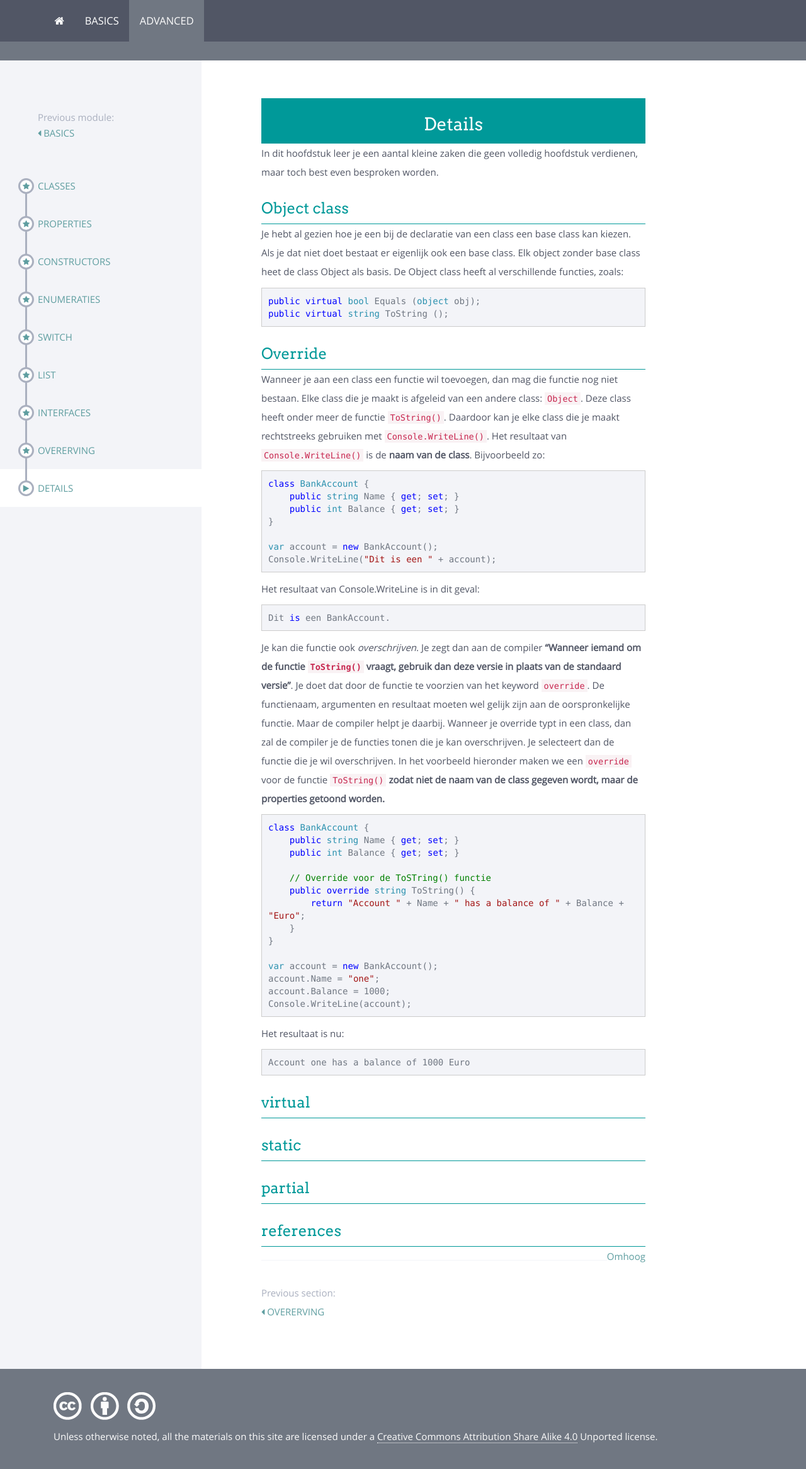
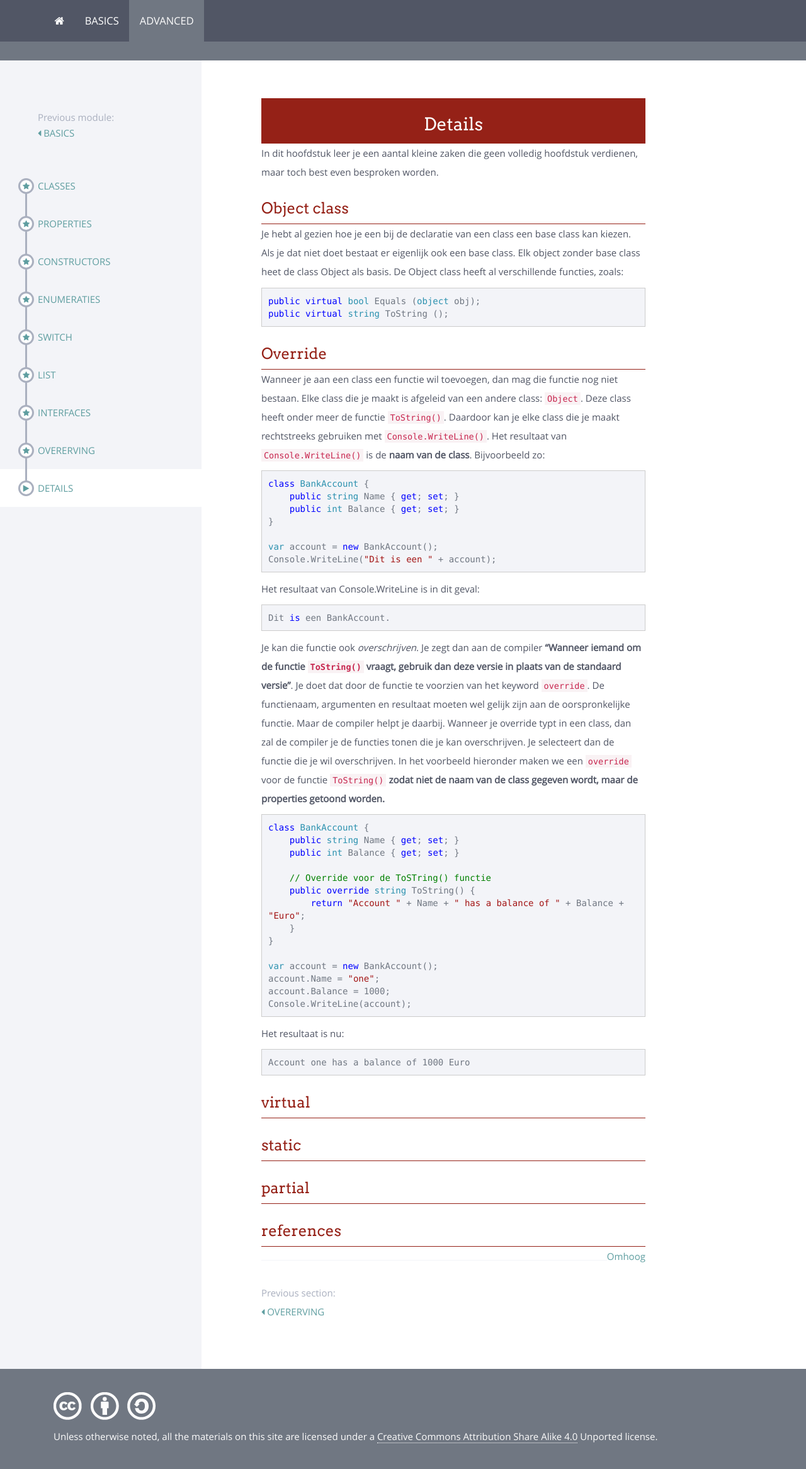
Before and after one commit to oscarromerocollege/oscarromerocollege.github.io, a Jekyll site: the page built from modules/advanced/_posts/2000-06-01-Details.md, in a window 1280 px wide. Shown: the whole page at 63% size. Built offline with Jekyll 4.4.1, drawn with Linux system fonts in a browser that asks for light colours; nearby versions of some CDN libraries.

Commit message:
Kleurenpalet

```diff
--- a/_sass/_common.scss
+++ b/_sass/_common.scss
@@ -393,15 +393,15 @@ tr:nth-child(even) {background-color: #f2f2f2;}
 }
 
 .header1 {
-	background-color: #009999;
+	background-color: #952117; /*009999;*/
 	color:#FFFFFF;
 	padding:5px;
 	text-align:center;
 }
 
 .header2 {
-	color:#009999;
-	border-bottom: 1px solid #009999;
+	color:#952117; /*009999;*/
+	border-bottom: 1px solid #952117; /*009999;*/
 	margin-top: 30px;
 }
 
```
